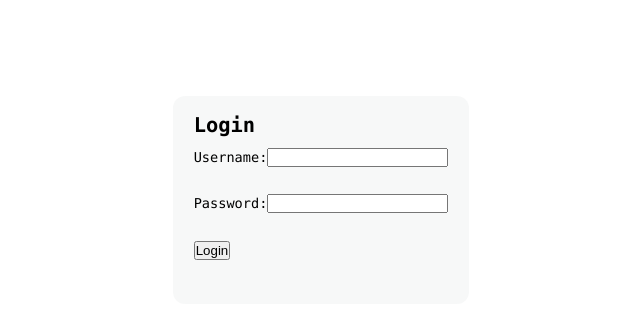
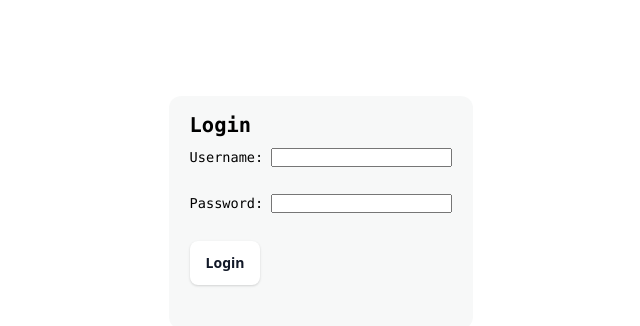
Before and after one commit to razzzp/air-kitchen-front, a Next.js app: page /login in a window 1280 px wide. Shown: the top 326 px of the page, without its empty margins (319-959 px from the left). Built offline with nearby package versions, Linux system fonts and the light colour scheme.

Commit message:
added basic login, and redirect. but why is it so hard?

```diff
--- a/package.json
+++ b/package.json
@@ -19,7 +19,9 @@
     "next": "13.1.2",
     "react": "18.2.0",
     "react-dom": "18.2.0",
-    "typescript": "4.9.4"
+    "react-router-dom": "^6.8.0",
+    "typescript": "4.9.4",
+    "universal-cookie": "^4.0.4"
   },
   "devDependencies": {
     "@types/axios": "^0.14.0"
--- a/src/components/Login.tsx
+++ b/src/components/Login.tsx
@@ -1,18 +1,78 @@
-import Axios from 'axios';
-import React from 'react';
-import styles from '@/styles/Home.module.css'
 
-export default class LoginForm extends React.Component {
+import React, { ChangeEvent, FormEvent } from 'react';
+import FormStyles from '@/styles/Form.module.css';
+import HomeStyles from '@/styles/Home.module.css';
+import ButtonStyles from '@/styles/Button.module.css';
+import AirKitchenClient from '@/lib/clients/AirKitchenClient';
+import AuthHandler from '@/lib/auth/AuthHandler';
+import Router from 'next/router';
+type TLoginResponse = {
+    tokenType:string;
+    accessToken:string;
+    expiryDate:number;
+    refreshToken:string
+}
+
+interface IUser {
+    displayName: string
+}
+
+interface IProps {
+
+}
+
+interface IState {
+    username: string;
+    password: string;
+    user?: IUser;
+}
+
+export default class LoginForm extends React.Component<IProps, IState> {
     constructor(props: {}) {
         super(props);
+        this.state = {
+            username:'',
+            password:''
+        };
     }
 
-    onGoogleLogin(data: any) {
+    validateLoginResponse(data : any): data is TLoginResponse{
+        if(!data) return false;
+        if(
+            typeof data.tokenType === 'string'
+            && typeof data.accessToken === 'string'
+            && typeof data.expiryDate === 'number'
+            && typeof data.refreshToken === 'string'
+        ) return true;
+        else return false;
+    }
+
+    async onGoogleLogin(data: any) {
         // console.log(data);
+        try{
+            const client = new AirKitchenClient();
+            const response = await client.doGoogleLogin(data);
 
-        Axios.post('http://localhost:3001/api/v1/login-google', data)
-            .then(val => console.log(val.data))
-            .catch(err=> console.error(err));
+            console.log(response);
+            Router.push('/');
+        } catch(e) {
+            console.error(e);
+        }
+    }
+
+    async onBasicLogin(e: FormEvent) {
+        // Prevent the browser from reloading the page
+        e.preventDefault();
+
+        try {
+            const client = new AirKitchenClient();
+            const res = await client.doBasicLogin(this.state.username, this.state.password);
+
+            console.log(res);
+            Router.push('/');
+        } catch (e) {
+            console.error(e);
+        }
     }
 
     useExternalScripts(url: string){
@@ -32,29 +92,41 @@ export default class LoginForm extends React.Component {
     componentDidMount(): void {
         (window as any).onGoogleLogin = this.onGoogleLogin;
         this.useExternalScripts('https://accounts.google.com/gsi/client');
+        const auth = new AuthHandler();
+        const creds = auth.getCredentials();
+        if(creds) this.setState({user:creds.user});
+    }
+
+    onUsernameChange(e: ChangeEvent<HTMLInputElement>){
+        this.setState({username: e.target.value});
+    }
+
+    onPasswordChange(e: ChangeEvent<HTMLInputElement>){
+        this.setState({password: e.target.value});
     }
 
     render(): React.ReactNode {
         return (
             <>
-            <main className={styles.main}>
-                <div className={styles.card}>
-                    <div className={styles['form-title']}><h2 >Login</h2></div>
-                    <form  action="/login" method="POST" className="needs-validation" noValidate>
-
-                        <div className={styles['form-body']}>
-                            <div className={styles['form-field-group']}>
-                                <label htmlFor="username">Username:</label>
-                                <input type="text" className="form-control" name="username" id="username"  required />
+            <main className={HomeStyles.main}>
+                <div className={HomeStyles.card}>
+                    <div className={FormStyles['form-title']}><h2 >Login</h2></div>
+                    <form  onSubmit={this.onBasicLogin.bind(this)} noValidate>
+                        <div className={FormStyles['form-body']}>
+                            <div className={FormStyles['form-field-group']}>
+                                <label>
+                                    Username: <input type="text" className="form-control" onChange={this.onUsernameChange.bind(this)} required />
+                                </label>
                             </div>
-                            <div className={styles['form-field-group']}>
-                                <label htmlFor="password">Password:</label>
-                                <input type="password" className="form-control" name="password" id="password" required />
+                            <div className={FormStyles['form-field-group']}>
+                                <label>
+                                    Password: <input type="password" className="form-control" onChange={this.onPasswordChange.bind(this)} required />
+                                </label>
                             </div>
-                            <div className={styles['form-field-group']}>
-                            <div className="col-2">
-                                <button type="submit" className="btn btn-primary mt-3 w-100">Login</button>
-                            </div>
+                            <div className={FormStyles['form-field-group']}>
+                                <div className="col-2">
+                                    <button type="submit" className={ButtonStyles['button-38']}>Login</button>
+                                </div>
                             </div>
                         </div>
                     </form>
--- /dev/null
+++ b/src/lib/auth/AuthHandler.ts
@@ -0,0 +1,20 @@
+import Cookies from "universal-cookie";
+import { TBearerCredentials } from "../clients/AirKitchenClient";
+
+const TOKEN_COOKIENAME = 'auth-token';
+
+export default class AuthHandler {
+    constructor() {
+
+    }
+
+    public storeNewCredentials(credentials: TBearerCredentials){
+        const cookies = new Cookies();
+        cookies.set(TOKEN_COOKIENAME, credentials);
+    }
+
+    public getCredentials(){
+        const cookies = new Cookies();
+        return cookies.get(TOKEN_COOKIENAME);
+    }
+}
--- /dev/null
+++ b/src/lib/clients/AirKitchenClient.ts
@@ -0,0 +1,94 @@
+import Axios from "axios";
+import Cookies from "universal-cookie";
+import AuthHandler from "../auth/AuthHandler";
+
+interface IUser {
+    displayName: string
+}
+
+export type TBearerCredentials = {
+    user: IUser;
+    tokenType:string;
+    accessToken:string;
+    expiryDate:number;
+    refreshToken:string
+}
+
+export type TBasicLoginData = {
+    username: string;
+    password: string;
+}
+
+export default class AirKitchenClient {
+
+    /**
+     *
+     */
+    constructor() {
+
+    }
+
+    private _validateBasicLoginData(data : any) : data is TBasicLoginData {
+        if(!data) return false;
+
+        if(!(typeof (data.username) !== 'string')) return false;
+        if(!(typeof (data.password) !== 'string')) return false;
+        return true;
+    }
+
+
+    public async doBasicLogin(username: string, password: string){
+        if(username === '' || password === '') return false;
+
+        try{
+            const body = {
+                username: username,
+                password: password
+            };
+            const response = await Axios.post('http://localhost:3001/api/v1/login',body);
+            if (!this._validateBearerCredentials(response.data)) throw new Error('Invalid response');
+            // store creds
+            const creds = response.data;
+            const auth = new AuthHandler();
+            auth.storeNewCredentials(creds);
+            return response;
+        } catch(e) {
+            if (Axios.isAxiosError(e)){
+                console.error(e.response?.data);
+            } else {
+                console.error(e);
+            }
+        }
+    }
+
+    private _validateBearerCredentials(data : any): data is TBearerCredentials{
+        if(!data) return false;
+        if(
+            typeof data.tokenType === 'string'
+            && typeof data.accessToken === 'string'
+            && typeof data.expiryDate === 'number'
+            && typeof data.refreshToken === 'string'
+            &&  (data.user) && typeof data.user.displayName === 'string'
+        ) return true;
+        else return false;
+    }
+
+    public async doGoogleLogin(data : any){
+        try{
+            const response = await Axios.post('http://localhost:3001/api/v1/login-google', data);
+            if (!this._validateBearerCredentials(response.data)) throw new Error('Invalid response');
+
+            // store creds
+            const creds = response.data;
+            const auth = new AuthHandler();
+            auth.storeNewCredentials(creds);
+            return response;
+        } catch(e) {
+            if (Axios.isAxiosError(e)){
+                console.error(e.response?.data);
+            } else {
+                console.error(e);
+            }
+        }
+    }
+}
--- a/src/pages/index.tsx
+++ b/src/pages/index.tsx
@@ -1,5 +1,4 @@
 import Head from 'next/head'
-import Image from 'next/image'
 import { Inter } from '@next/font/google'
 import styles from '@/styles/Home.module.css'
 
--- /dev/null
+++ b/src/styles/Button.module.css
@@ -0,0 +1,34 @@
+/* CSS */
+.button-38 {
+  background-color: #FFFFFF;
+  border: 0;
+  border-radius: .5rem;
+  box-sizing: border-box;
+  color: #111827;
+  font-family: "Inter var",ui-sans-serif,system-ui,-apple-system,system-ui,"Segoe UI",Roboto,"Helvetica Neue",Arial,"Noto Sans",sans-serif,"Apple Color Emoji","Segoe UI Emoji","Segoe UI Symbol","Noto Color Emoji";
+  font-size: .875rem;
+  font-weight: 600;
+  line-height: 1.25rem;
+  padding: .75rem 1rem;
+  text-align: center;
+  text-decoration: none #D1D5DB solid;
+  text-decoration-thickness: auto;
+  box-shadow: 0 1px 3px 0 rgba(0, 0, 0, 0.1), 0 1px 2px 0 rgba(0, 0, 0, 0.06);
+  cursor: pointer;
+  user-select: none;
+  -webkit-user-select: none;
+  touch-action: manipulation;
+}
+
+.button-38:hover {
+  background-color: rgb(249,250,251);
+}
+
+.button-38:focus {
+  outline: 2px solid transparent;
+  outline-offset: 2px;
+}
+
+.button-38:focus-visible {
+  box-shadow: none;
+}
--- /dev/null
+++ b/src/styles/Form.module.css
@@ -0,0 +1,34 @@
+.form-group {
+    display: flex;
+    justify-content: center;
+    align-items: inherit;
+  }
+
+  .form-body {
+    display: inherit;
+    justify-content: center;
+    align-items: center;
+    font-size: 0.85rem;
+    max-width: var(--max-width);
+    width: 100%;
+    z-index: 2;
+    font-family: var(--font-mono);
+  }
+
+  .form-title {
+    display: inherit;
+    justify-content: inherit;
+    align-items: inherit;
+    font-size: 0.85rem;
+    max-width: var(--max-width);
+    width: 100%;
+    z-index: 2;
+    font-family: var(--font-mono);
+  }
+
+  .form-field-group {
+    display: inherit;
+    justify-content: inherit;
+    align-items: inherit;
+    margin-bottom: 2em;
+  }
--- a/src/styles/Home.module.css
+++ b/src/styles/Home.module.css
@@ -34,42 +34,6 @@
   border-radius: var(--border-radius);
 }
 
-.form-group {
-  display: flex;
-  justify-content: center;
-  align-items: inherit;
-}
-
-.form-body {
-  display: inherit;
-  justify-content: center;
-  align-items: center;
-  font-size: 0.85rem;
-  max-width: var(--max-width);
-  width: 100%;
-  z-index: 2;
-  font-family: var(--font-mono);
-}
-
-.form-title {
-  display: inherit;
-  justify-content: inherit;
-  align-items: inherit;
-  font-size: 0.85rem;
-  max-width: var(--max-width);
-  width: 100%;
-  z-index: 2;
-  font-family: var(--font-mono);
-}
-
-.form-field-group {
-  display: inherit;
-  justify-content: inherit;
-  align-items: inherit;
-  margin-bottom: 2em;
-}
-
-
 .code {
   font-weight: 700;
   font-family: var(--font-mono);
@@ -80,6 +44,18 @@
   grid-template-columns: repeat(4, minmax(25%, auto));
   width: var(--max-width);
   max-width: 100%;
+}
+
+.center {
+  display: flex;
+  justify-content: center;
+  align-items: center;
+  position: relative;
+  padding: 4rem 0;
+}
+
+.logo {
+  position: relative;
 }
 
 .card {
@@ -108,33 +84,21 @@
   max-width: 30ch;
 }
 
-.center {
-  display: flex;
-  justify-content: center;
-  align-items: center;
-  position: relative;
-  padding: 4rem 0;
-}
-
-.logo {
-  position: relative;
-}
-
 /* Enable hover only on non-touch devices */
 @media (hover: hover) and (pointer: fine) {
   .card:hover {
-    background: rgba(var(--card-rgb), 0.2);
-    border: 1px solid rgba(var(--card-border-rgb), 0.15);
+  background: rgba(var(--card-rgb), 0.2);
+  border: 1px solid rgba(var(--card-border-rgb), 0.15);
   }
 
   .card:hover span {
-    transform: translateX(4px);
+  transform: translateX(4px);
   }
 }
 
 @media (prefers-reduced-motion) {
   .card:hover span {
-    transform: none;
+  transform: none;
   }
 }
 
```
Also changed, not shown: 1 other file (tests, documents, lock files or other folders).
